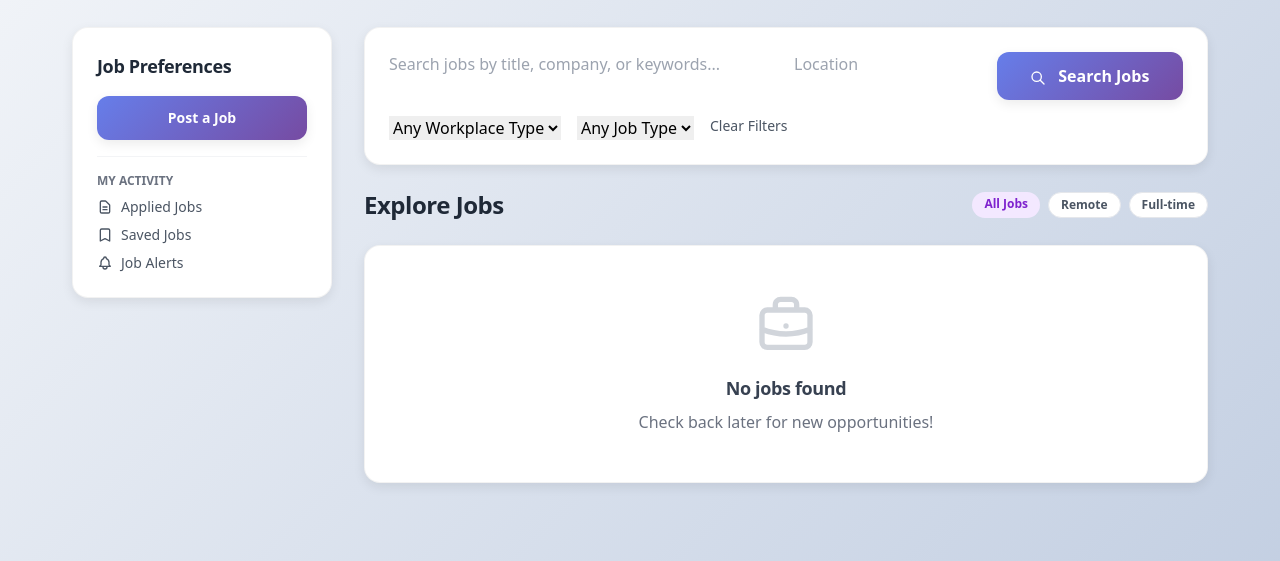
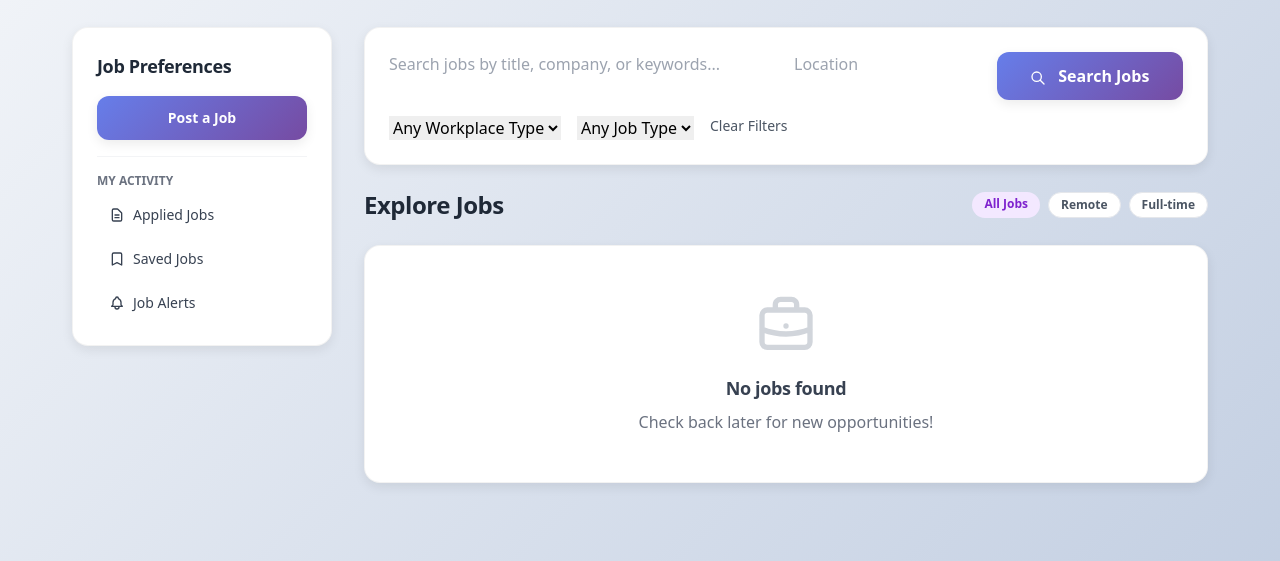
Before and after one commit to Techhackontime999/LinkUp, a Django app: template linkup/jobs/templates/jobs/job_list.html in a window 1280 px wide. Shown: the part 207-768 px from the top of the page. Run offline with Django 5.2, Linux system fonts and the light colour scheme; the template is opened without the code that fills it, so the values that code supplies are empty; some libraries are stand-ins or nearby versions.

Commit message:
Improve sidebar navigation buttons to be more clickable
- Change sidebar links from list items to block elements
- Add hover effects with background color changes
- Add padding and rounded corners for button-like appearance
- Improve visual feedback on hover
- Make links more obvious and interactive

This fixes the issue where users had to manually type URLs
by making the navigation buttons more visually prominent and clickable.

```diff
--- a/linkup/jobs/templates/jobs/job_list.html
+++ b/linkup/jobs/templates/jobs/job_list.html
@@ -11,26 +11,26 @@
                     Job</a>
                 <div class="border-t border-gray-100 pt-4">
                     <p class="text-xs text-gray-500 uppercase font-semibold mb-2">My Activity</p>
-                    <ul class="space-y-2 text-sm text-gray-600">
-                        <li><a href="{% url 'jobs:my_applications' %}" class="hover:text-purple-600 transition-colors flex items-center">
+                    <div class="space-y-2">
+                        <a href="{% url 'jobs:my_applications' %}" class="block px-3 py-2 text-sm text-gray-700 rounded-lg hover:bg-purple-50 hover:text-purple-600 transition-colors flex items-center">
                             <svg class="w-4 h-4 mr-2" fill="none" stroke="currentColor" viewBox="0 0 24 24">
                                 <path stroke-linecap="round" stroke-linejoin="round" stroke-width="2" d="M9 12h6m-6 4h6m2 5H7a2 2 0 01-2-2V5a2 2 0 012-2h5.586a1 1 0 01.707.293l5.414 5.414a1 1 0 01.293.707V19a2 2 0 01-2 2z" />
                             </svg>
                             Applied Jobs
-                        </a></li>
-                        <li><a href="{% url 'jobs:saved_jobs' %}" class="hover:text-purple-600 transition-colors flex items-center">
+                        </a>
+                        <a href="{% url 'jobs:saved_jobs' %}" class="block px-3 py-2 text-sm text-gray-700 rounded-lg hover:bg-purple-50 hover:text-purple-600 transition-colors flex items-center">
                             <svg class="w-4 h-4 mr-2" fill="none" stroke="currentColor" viewBox="0 0 24 24">
                                 <path stroke-linecap="round" stroke-linejoin="round" stroke-width="2" d="M5 5a2 2 0 012-2h10a2 2 0 012 2v16l-7-3.5L5 21V5z" />
                             </svg>
                             Saved Jobs
-                        </a></li>
-                        <li><a href="{% url 'jobs:job_alerts' %}" class="hover:text-purple-600 transition-colors flex items-center">
+                        </a>
+                        <a href="{% url 'jobs:job_alerts' %}" class="block px-3 py-2 text-sm text-gray-700 rounded-lg hover:bg-purple-50 hover:text-purple-600 transition-colors flex items-center">
                             <svg class="w-4 h-4 mr-2" fill="none" stroke="currentColor" viewBox="0 0 24 24">
                                 <path stroke-linecap="round" stroke-linejoin="round" stroke-width="2" d="M15 17h5l-1.405-1.405A2.032 2.032 0 0118 14.158V11a6.002 6.002 0 00-4-5.659V5a2 2 0 10-4 0v.341C7.67 6.165 6 8.388 6 11v3.159c0 .538-.214 1.055-.595 1.436L4 17h5m6 0v1a3 3 0 11-6 0v-1m6 0H9" />
                             </svg>
                             Job Alerts
-                        </a></li>
-                    </ul>
+                        </a>
+                    </div>
                 </div>
             </div>
         </div>
```
